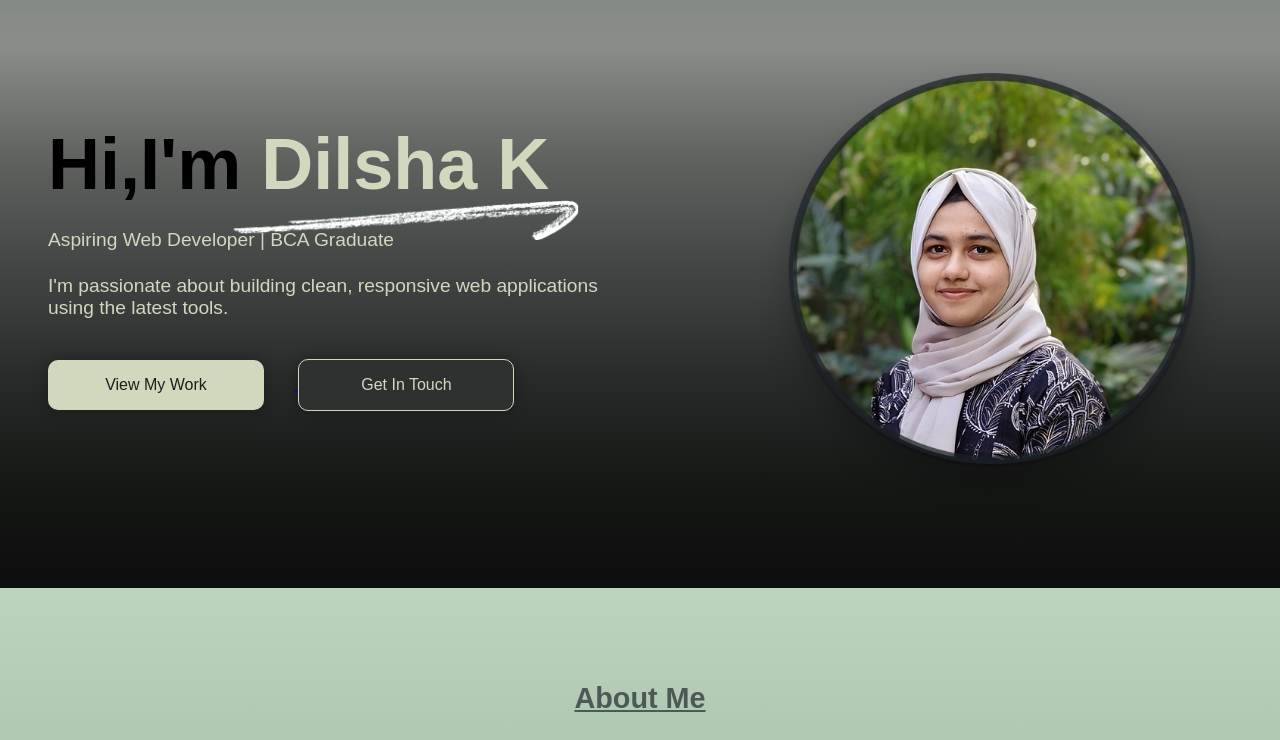
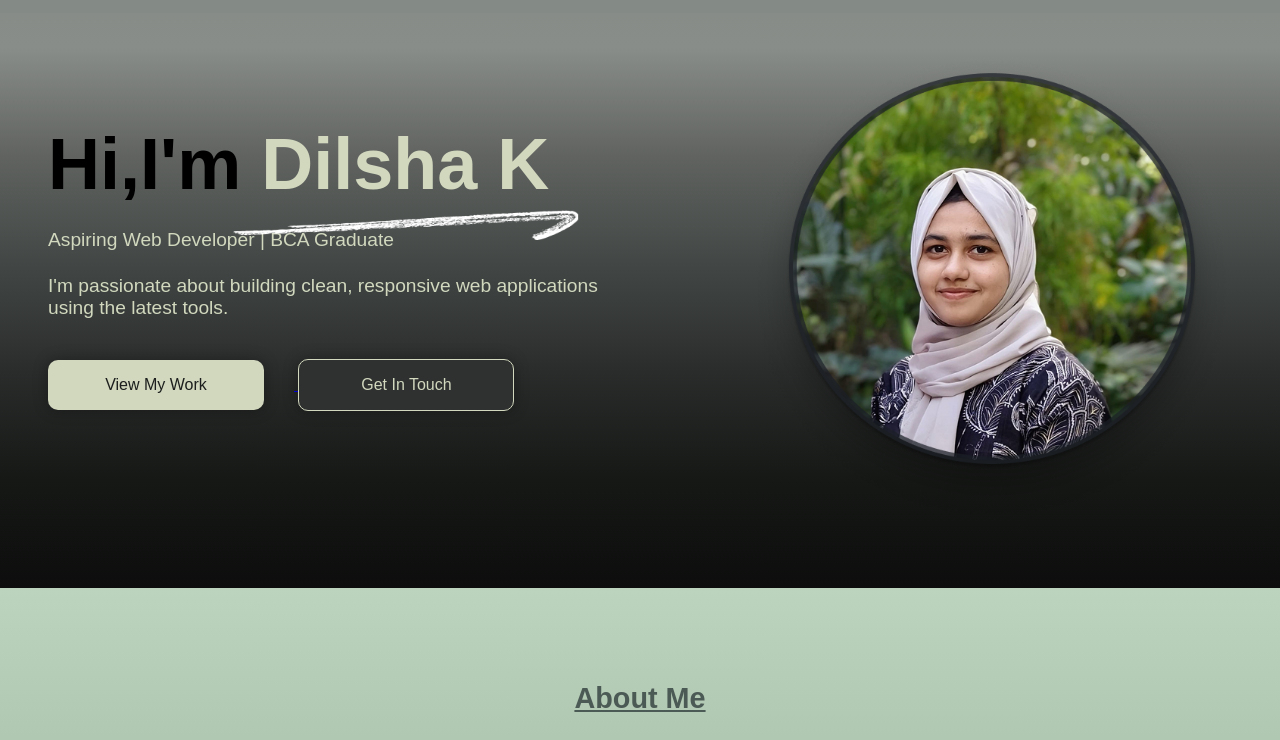
Before and after one commit to dilshapappay/DilshaPersonalPortfolio, a plain HTML site: page index.html in a window 1280 px wide. Shown: the part 60-800 px from the top of the page. Drawn offline with nearby package versions, Linux system fonts and the light colour scheme.

Commit message:
Update index.css

```diff
--- a/index.css
+++ b/index.css
@@ -100,8 +100,8 @@ nav ul li a:focus {
   bottom: -35px; /* adjust as needed */
   left: 50%;
   transform: translateX(-50%);
-  width: 120%; /* <<< Increase this for a longer line */
-  height: 40px; /* make sure it matches image height */
+  width: 120%;
+  height: 30px;
   background: url('./Photos/line-Vector.png') no-repeat center;
   background-size: 100% 100%;
   pointer-events: none;
```
